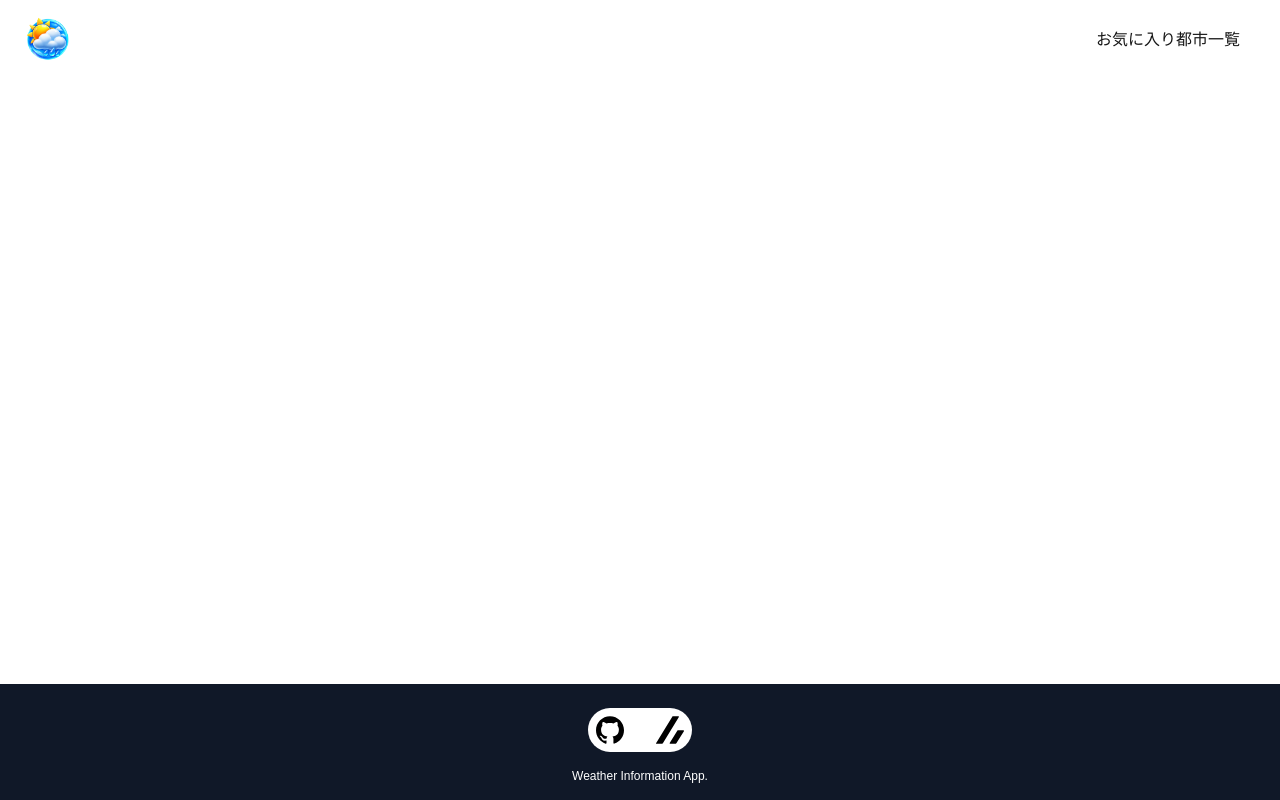
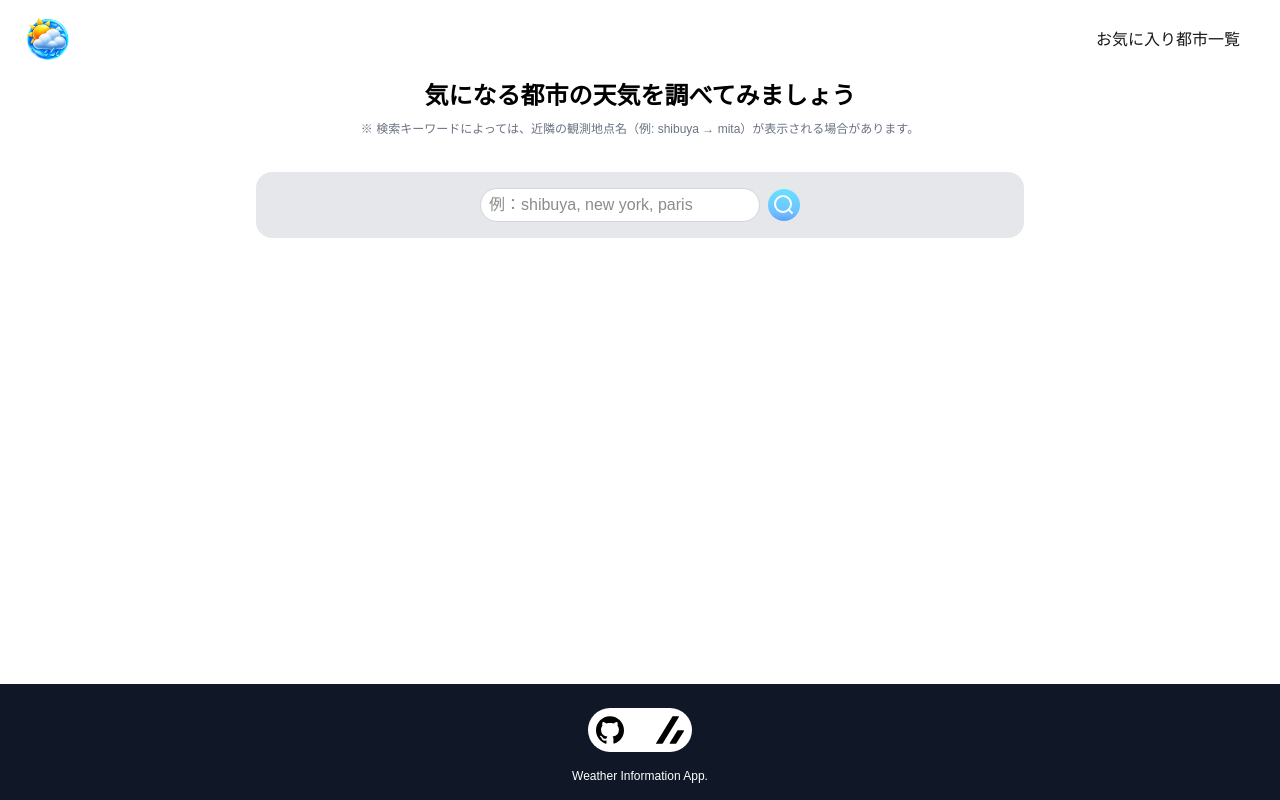
Before and after one commit to symtfsn1-rec/WeatherInformationApp, a Next.js app: page / in a window 1280 px wide. Built offline with nearby package versions, Linux system fonts and the light colour scheme.

Commit message:
page.tsx&WeatherTable.tsx実装,SearchForm.tsx&WeatherInformation.tsx修正

```diff
--- a/src/app/page.tsx
+++ b/src/app/page.tsx
@@ -1,5 +1,23 @@
-export default function Home() {
+import WeatherTable from "@/components/weather/WeatherTable";
+import SearchForm from "@/components/weather/SearchForm";
+import WeatherInformation from "@/components/weather/WeatherInformation";
+import {Suspense} from "react";
+
+type PageProps = {
+  searchParams: Promise<{ city?: string }>;
+};
+
+export default async function Home({searchParams}: PageProps) {
   return (
-    <></>
+    <>
+      <WeatherTable>
+        <Suspense>
+          <SearchForm />
+        </Suspense>
+        <Suspense>
+          <WeatherInformation searchParams={searchParams}/>
+        </Suspense>
+      </WeatherTable>
+    </>
   );
 }
--- a/src/components/weather/SearchForm.tsx
+++ b/src/components/weather/SearchForm.tsx
@@ -1,6 +1,6 @@
 'use client';
 
-import { useState } from "react";
+import { useState, useEffect } from "react";
 import { useRouter, useSearchParams } from "next/navigation";
 import { searchSchema } from "@/schemas/weather";
 import { Search } from "lucide-react";
@@ -8,8 +8,15 @@ import { Search } from "lucide-react";
 export default function SearchForm() {
   const router = useRouter();
   const searchParams = useSearchParams();
-  const [city, setCity] = useState(searchParams.get('city') || '');
+  const currentParams = searchParams.get('city') || '';
+
+  const [city, setCity] = useState(currentParams);
   const [error, setError] = useState('');
+
+  useEffect(() => {
+    setCity(currentParams);
+    setError('');
+  }, [currentParams]);
 
   const handleSubmit = (e: React.SubmitEvent) => {
     e.preventDefault();
@@ -25,20 +32,20 @@ export default function SearchForm() {
   };
 
   return (
-    <>
+    <div className="max-w-xs mx-auto">
       <form onSubmit={handleSubmit} className="flex items-center gap-2">
         <input
           type="text"
           value={city}
           onChange={e => setCity(e.target.value)}
-          placeholder="都市名を入力"
-          className="w-full px-2 py-1 rounded-full text-sm md:text-base border border-gray-300 focus:outline-none focus:ring-1 focus:ring-gray-900"
+          placeholder="例：shibuya, new york, paris"
+          className="w-full px-2 py-1 rounded-full text-sm md:text-base bg-white border border-gray-300 focus:outline-none focus:ring-1 focus:ring-gray-900"
         />
         <button type="submit" aria-label="検索">
           <Search className="w-8 h-8 p-1 rounded-full text-white bg-linear-to-b from-[#66e0ff] from-5% via-[#6ec0ff] via-75%  to-[#5fa0fa] hover:cursor-pointer hover:opacity-70 active:scale-95" />
         </button>
       </form>
-      {error && <p className="text-red-500 text-sm p-1">{error}</p>}
-    </>
+      {error && <p className="text-red-500 text-sm pt-1">{error}</p>}
+    </div>
   )
 }
--- a/src/components/weather/WeatherInformation.tsx
+++ b/src/components/weather/WeatherInformation.tsx
@@ -1,12 +1,19 @@
 import { getGeoCodes, getWeatherData } from "@/lib/weatherFetcher";
-import { Search } from "@/types/weather";
 import { formatTime } from "@/lib/formatTime";
 import { MapPin, Droplet, Wind, CloudHail, Sun } from "lucide-react";
 import { cacheLife } from 'next/cache';
 
-export default async function WeatherInformation({ city }: Search) {
+type Props = {
+  searchParams: Promise<{ city?: string }>;
+};
+
+export default async function WeatherInformation({ searchParams }: Props) {
   'use cache';
-  cacheLife({revalidate: 3600}); // キャッシュ1時間
+  cacheLife({ revalidate: 3600 }); // キャッシュ1時間
+
+  const { city } = await searchParams;
+  if (!city) return null;
+
   try {
     const geoCodes = await getGeoCodes(city);
     if (!geoCodes) {
@@ -33,14 +40,14 @@ export default async function WeatherInformation({ city }: Search) {
     const sunsetTime = formatTime(weatherData.sys.sunset, weatherData.timezone);
 
     return (
-      <div className="grid grid-cols-1 md:grid-cols-2 lg:grid-cols-4  gap-2 md:gap-4 text-sm md:text-base text-gray-500">
+      <div className="grid grid-cols-1 md:grid-cols-2 gap-2 md:gap-4 text-sm md:text-base text-gray-500">
         {/*都市、国、現在の気温、最高気温、最低気温、アイコン*/}
-        <div className="md:col-span-2 lg:col-span-4 border rounded-2xl border-gray-200 px-2 pb-2 md:px-4 md:pb-4">
+        <div className="md:col-span-2 border rounded-2xl bg-white border-gray-200 px-2 pb-2 md:px-4 md:pb-4">
           <div className="flex items-center justify-between mb-2 md:mb-4">
             <div>
-              <h2 className="text-2xl font-bold text-black">{city.toUpperCase()}</h2>
+              <h2 className="text-xl md:text-2xl font-bold text-black">{weatherData.name}</h2>
               <div className="flex items-center text-xs">
-                <MapPin className="inline-block w-3 h-3 mr-1" />
+                <MapPin className="inline-block w-3 h-3 mr-1 text-red-500/50" />
                 <span>{weatherData.name}, {weatherData.sys.country}</span>
               </div>
             </div>
@@ -58,9 +65,9 @@ export default async function WeatherInformation({ city }: Search) {
         </div>
 
         {/*湿度、快適かどうか*/}
-        <div className="border border-gray-200 rounded-2xl p-3">
+        <div className="bg-white border border-gray-200 rounded-2xl p-3">
           <div className="flex gap-2 text-gray-500 mb-4">
-            <Droplet className="inline-block w-5 h-5" />
+            <Droplet className="inline-block w-5 h-5 text-blue-300/70"/>
             <span>湿度</span>
           </div>
           <span className="text-lg font-bold text-black">{weatherData.main.humidity}%</span>
@@ -68,9 +75,9 @@ export default async function WeatherInformation({ city }: Search) {
         </div>
 
         {/*風速、風向*/}
-        <div className="border border-gray-200 rounded-2xl p-3">
+        <div className="bg-white border border-gray-200 rounded-2xl p-3">
           <div className="flex gap-2 text-gray-500 mb-4">
-            <Wind className="inline-block w-5 h-5" />
+            <Wind className="inline-block w-5 h-5 text-green-300/70"/>
             <span>風速</span>
           </div>
           <span className="text-lg font-bold text-black">{weatherData.wind.speed} m/s</span>
@@ -78,9 +85,9 @@ export default async function WeatherInformation({ city }: Search) {
         </div>
 
         {/* 降水量（過去１時間）、雪の場合は降雪量（過去１時間）、なければ「降雨・降雪は検出されていません」*/}
-        <div className="border border-gray-200 rounded-2xl p-3">
+        <div className="bg-white border border-gray-200 rounded-2xl p-3">
           <div className="flex gap-2 text-gray-500 mb-4">
-            <CloudHail className="inline-block w-5 h-5" />
+            <CloudHail className="inline-block w-5 h-5 text-blue-500/50"/>
             <span>{rainVolume > 0 ? '降水量(過去１時間)' : snowVolume > 0 ? '降雪量(過去１時間)' : '降水量'}</span>
           </div>
           <span className="text-lg font-bold text-black">
@@ -90,9 +97,9 @@ export default async function WeatherInformation({ city }: Search) {
         </div>
 
         {/* 日の出、日の入り */}
-        <div className="border border-gray-200 rounded-2xl p-3">
+        <div className="bg-white border border-gray-200 rounded-2xl p-3">
           <div className="flex gap-2 text-gray-500 mb-4">
-            <Sun className="inline-block w-5 h-5" />
+            <Sun className="inline-block w-5 h-5 text-orange-500/50"/>
             <span>太陽（現地時間）</span>
           </div>
           <div className="flex justify-between">
--- /dev/null
+++ b/src/components/weather/WeatherTable.tsx
@@ -0,0 +1,22 @@
+export default function WeatherTable({ children }: { children: React.ReactNode }) {
+  return (
+    <div className="flex flex-col items-center justify-center mx-2 mb-26">
+      <div className="text-gray-500 text-xs text-center pb-8">
+        <h1 className="text-base sm:text-xl md:text-2xl font-bold text-black pb-2">
+          <span className="inline-block">気になる都市の天気を</span>
+          <span className="inline-block">調べてみましょう</span>
+        </h1>
+        <p className="leading-relaxed">
+          <span className="inline-block">※ 検索キーワードによっては、</span>
+          <span className="inline-block">近隣の観測地点名</span>
+          <span className="inline-block">（例: shibuya → mita）が</span>
+          <span className="inline-block">表示される場合があります。</span>
+        </p>
+      </div>
+      <div className="w-full max-w-3xl p-2 md:p-4 rounded-2xl space-y-4 bg-gray-200">
+        {children}
+      </div>
+
+    </div>
+  );
+}
```
